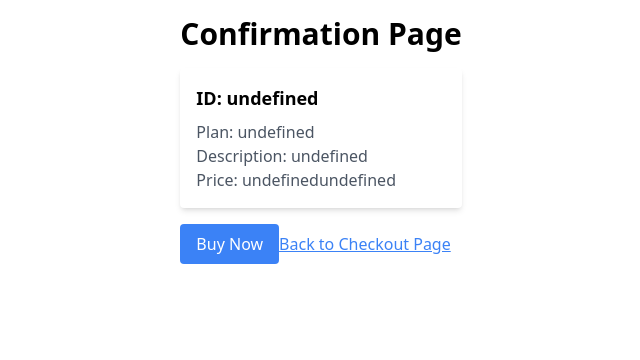
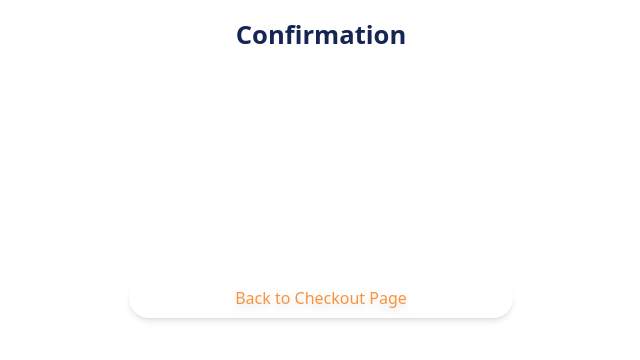
Before and after one commit to gilshw91/pickerApp, a Next.js app: page /confirmation in a window 1280 px wide. Shown: the top 360 px of the page, without its empty margins (319-959 px from the left). Built offline with nearby package versions, Linux system fonts and the light colour scheme.

Commit message:
feat/add checkout page

```diff
--- /dev/null
+++ b/app/components/AppDivider/index.tsx
@@ -0,0 +1,9 @@
+import React from 'react'
+
+const AppDivider = () => {
+  return (
+    <div className="inline-block md:hidden h-[1px] bg-slate-300" />
+  )
+}
+
+export default AppDivider
--- a/app/components/AppPlanCard/index.tsx
+++ b/app/components/AppPlanCard/index.tsx
@@ -1,36 +1,37 @@
 import React from 'react'
 import { formatText } from '@/libs';
-// import AppInputField from '../AppInputField/AppInputField';
+import AppInputField from '../AppInputField';
+import AppDivider from '../AppDivider';
 
 interface IAppPlanCardProps {
   plan: IPlan;
   selectedPlan: number
-  onRadioChange: (planId: number) => void;
+  onRadioChange?: (planId: number) => void;
   className?: string;
 }
-const AppAppPlanCard = ({ plan, selectedPlan, onRadioChange, className}: IAppPlanCardProps) => {
+const AppAppPlanCard = ({ plan, selectedPlan, onRadioChange, className }: IAppPlanCardProps) => {
   return (
     <label key={plan.id} className={`relative cursor-pointer bg-blue-100  p-6 md:p-4 rounded-lg shadow-md w-[100%] lg:w-[80%] transition-all duration-150 ease-out outline outline-2 md:outline-1 ${selectedPlan === plan.id ? 'outline-blue-500 bg-blue-200 opacity-75 hover:bg-blue-300' : ' outline-transparent hover:bg-blue-200'} ${className}`}>
       <div className="flex flex-col  md:flex-row justify-between space-x-2 space-y-2 ">
         {plan.save && <div className="text-white bg-green-400 absolute top-0 text-sm left-1/2 transform -translate-x-1/2 p-1 md:p-2 rounded-b-lg w-max transition-all duration-150 ease-out"><p className="drop-shadow-lg text-xs md:text-sm">Save %{plan.save}</p></div>}
         <div className="flex space-x-2">
-        <input
+          {onRadioChange && <AppInputField
             type="radio"
-        // styleByType="input-radio"
+            styleByType="input-radio"
             checked={selectedPlan === plan.id}
             onChange={() => onRadioChange(plan.id)}
-        />
+          />}
           <div className="flex-col">
             <p className="text-l font-bold text-sky-950">{plan.title}</p>
-          <p dangerouslySetInnerHTML={{ __html: formatText(plan.description) }} className="text-sky-950 text-sm"></p>
+            {plan.description && <p dangerouslySetInnerHTML={{ __html: formatText(plan?.description) }} className="text-sky-950 text-sm"></p>}
           </div>
         </div>
-      <div className="inline-block md:hidden h-[1px] bg-slate-300" />
+        <AppDivider />
          <div className="flex items-center justify-center space-x-2">
-        <span className="text-l font-bold text-sky-950">{plan.currency}{plan.price}</span>
-        <span className="text-gray-600">
+          {plan?.price && <span className="text-l font-bold text-sky-950">{plan.currency}{plan.price}</span>}
+          {plan.intervalType && <span className="text-gray-600">
             / {plan?.intervalValue} {plan.intervalType}
-        </span>
+          </span>}
         </div>
       </div>
     </label>
--- /dev/null
+++ b/app/components/AppTitle/index.tsx
@@ -0,0 +1,15 @@
+import React from 'react'
+
+interface IAppTitleProps {
+  label: string;
+}
+
+const AppTitle = ({ label }: IAppTitleProps) => {
+  return (
+    <h1 className="text-[4vw] md:text-[2vw]  font-bold mb-4 text-center text-blue-950 transition-all duration-150 ease-out">
+      {label}
+    </h1>
+  )
+}
+
+export default AppTitle
--- a/app/components/index.ts
+++ b/app/components/index.ts
@@ -1,3 +1,5 @@
 export { default as AppPlanCard } from './AppPlanCard';
 export { default as AppButton } from './AppButton';
 export { default as AppInputField } from './AppInputField';
+export { default as AppTitle } from './AppTitle';
+export { default as AppDivider } from './AppDivider';
--- a/app/page.tsx
+++ b/app/page.tsx
@@ -2,8 +2,7 @@
 
 import { useEffect, useState } from "react";
 import Image from 'next/image'
-import { AppButton, AppPlanCard } from "./components";
-import Link from "next/link";
+import { AppButton, AppPlanCard, AppTitle } from "./components";
 import '@styles/globals.css';
 
 
@@ -42,7 +41,6 @@ const PickerPage = () => {
 
   return (
     <div className="p-4 flex flex-col relative w-[100vw] h-[100vh] items-center space-y-4">
-
       <div className="flex flex-col items-center md:justify-between md:flex-row space-x-10">
         <Image
           className="w-[10%] object-contain mix-blend-multiply"
@@ -52,7 +50,8 @@ const PickerPage = () => {
           sizes="10%"
           alt="Premium Kit"
         />
-        <h1 className="text-[4vw] md:text-[2vw]  font-bold mb-4 text-center text-blue-950 transition-all duration-150 ease-out">Upgrade now and receive total endpoint protection</h1>
+        <AppTitle label="Upgrade now and receive total endpoint protection" />
+        {/* <h1 className="text-[4vw] md:text-[2vw]  font-bold mb-4 text-center text-blue-950 transition-all duration-150 ease-out">Upgrade now and receive total endpoint protection</h1> */}
       </div>
       <div className="flex flex-col items-center space-y-4 w-[100%] relative md:h-auto">
         {plansData?.map((plan) => (
--- a/pages/checkout/index.tsx
+++ b/pages/checkout/index.tsx
@@ -1,7 +1,7 @@
 import { useState } from 'react';
 import Link from 'next/link';
 import { useRouter } from 'next/navigation';
-import { AppButton, AppInputField } from '@/components';
+import { AppButton, AppInputField, AppTitle } from '@/components';
 import { hasEmptyValues } from '@/libs';
 import '@styles/globals.css';
 
@@ -56,18 +56,20 @@ const CheckoutPage: React.FC = () => {
       value: fields.cvv,
       type: 'number',
       onChange: handleChange,
-      required: true
+      required: true,
     }
   ])
 
   const handleSubmit = (e: React.FormEvent<HTMLFormElement>) => {
     e.preventDefault()
     router.push('/confirmation')
+    localStorage.setItem('firstName', fields.firstName )
+    localStorage.setItem('fourDigits', fields.expiryDate.slice(-4,0) )
   }
 
   return (
     <div className="p-4 w-[100vw] flex flex-col items-center">
-      <h1 className="text-[4vw] md:text-[2vw]  font-bold mb-4 text-center text-blue-950 transition-all duration-150 ease-out">Checkout Page</h1>
+      <AppTitle label='Checkout Page' />
       <form onSubmit={handleSubmit} className='flex flex-col items-center w-[90%]'>
         <div className="grid grid-cols-1 sm:grid-cols-2 gap-4 w-[100%]">
           {fieldsInputs.map((field) => {
@@ -75,7 +77,7 @@ const CheckoutPage: React.FC = () => {
           })}
         </div>
         <div className='flex flex-col mt-4 space-y-4 fixed md:static bottom-10 w-[70%] md:pt-40 md:max-w-[30vw]'>
-          <AppButton type="submit" label='Buy Now' className="mt-4 bg-blue-500 text-white py-2 px-4 rounded hover:bg-blue-600" disabled={hasEmptyValues(fields)}/>
+          <AppButton type="submit" label='Buy Now' className="mt-4 bg-blue-500 text-white py-2 px-4 rounded hover:bg-blue-600" disabled={hasEmptyValues(fields)} />
           <Link href="/" className="btn-text" >Back to Home</Link>
         </div>
       </form>
--- a/pages/confirmation/index.tsx
+++ b/pages/confirmation/index.tsx
@@ -3,30 +3,62 @@
 import { useEffect, useState } from 'react';
 import Link from 'next/link';
 import '@styles/globals.css';
+import { AppButton, AppPlanCard, AppTitle } from '@/components';
 
 
 const ConfirmationPage: React.FC = () => {
-const [cardData, setCardData] = useState<IPlan>()
+  const [cardsData, setCardsData] = useState<IPlan[]>([])
 
-useEffect(() => {
-  const data = localStorage.getItem('selectedCard')
-  data && setCardData(JSON.parse(data))
-}, [])
+  useEffect(() => {
+    const data = localStorage.getItem('selectedCard')
+    if (data) {
+      const details: IPlan = JSON.parse(data)
+      const cards: IPlan[] = [
+        {
+          id: 1,
+          title: 'Subscription Plan',
+          description: '',
+          currency: '',
+          price: details.title,
+          intervalType: ''
+        },
+        {
+          id: 2,
+          title: 'Interval',
+          description: '',
+          currency: '',
+          price: details.intervalType.toString(),
+          intervalType: ''
+        },
+
+        {
+          id: 3,
+          title: 'Price',
+          description: "",
+          currency: '',
+          price: `${details.currency}${details.price}`,
+          intervalType: ''
+        },
+      ]
+      setCardsData(cards)
+    }
+  }, [])
 
 
   return (
-    <div className="p-4">
-      <h1 className="text-3xl font-bold mb-4">Confirmation Page</h1>
-      <div className="bg-white p-4 rounded shadow-md">
-        <p className="text-lg font-bold mb-2">{`ID: ${cardData?.id}`}</p>
-        <p className="text-gray-600">{`Plan: ${cardData?.title}`}</p>
-        <p className="text-gray-600">{`Description: ${cardData?.description}`}</p>
-        <p className="text-gray-600">{`Price: ${cardData?.currency}${cardData?.price}`}</p>
+    <div className="p-4 flex flex-col relative w-[100vw] h-[100vh] items-center space-y-4">
+        <AppTitle label="Confirmation" />
+      <div className="flex flex-col items-center space-y-4 w-[100%] relative md:h-auto">
+        {cardsData.map((card) => {
+          return <AppPlanCard key={card.id} plan={card} selectedPlan={-1} />
+        })}
       </div>
-      <button className="mt-4 bg-blue-500 text-white py-2 px-4 rounded hover:bg-blue-600">Buy Now</button>
-      <Link href="/checkout" className="mt-4 text-blue-500 underline">
+      <div className='flex flex-col mt-4 space-y-4 fixed md:static bottom-10 w-[70%] md:pt-40 md:max-w-[30vw]'>
+
+      <Link href="/checkout" className="btn-text mt-4 ">
         Back to Checkout Page
       </Link>
+    </div>
     </div>
   );
 };
```
Also changed, not shown: app/types/global.d.ts (+9 -1 lines), 1 other file (tests, documents, lock files or other folders). Lines whose indentation alone changed are shown as unchanged.
